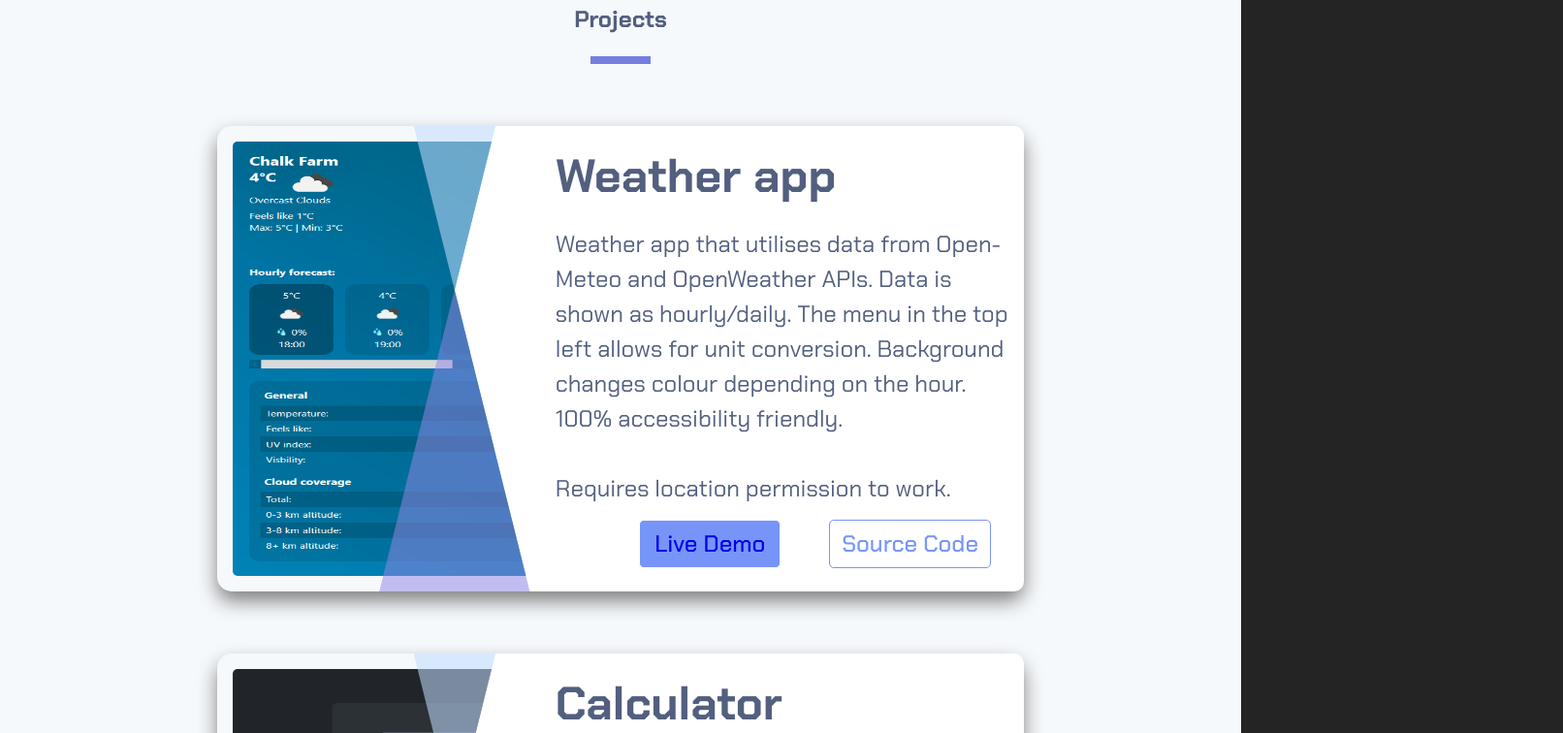
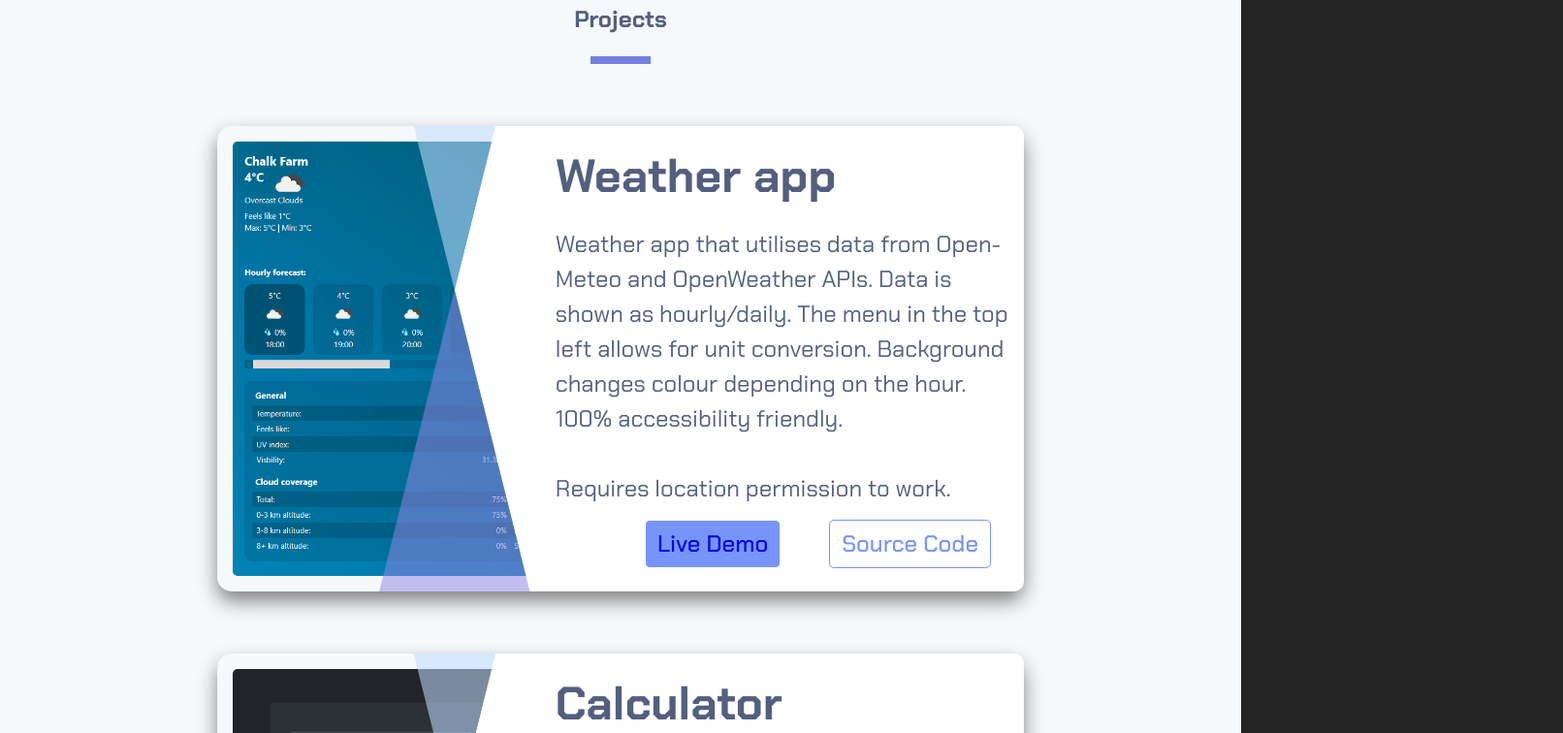
Before and after one commit to BirdOfSteel/myPortfolio, a React (Vite) app: page / in a window 1280 px wide. Shown: the part 980-1736 px from the top of the page at 97% size, 1612 px wide, since content can reach past the window. Built offline with nearby package versions, Linux system fonts and the light colour scheme; a web font is replaced by a local one.

Commit message:
Fixed stretched images
- Fixed stretched images
- Added revised CV

```diff
--- a/src/App.css
+++ b/src/App.css
@@ -165,14 +165,15 @@ html, body {
     }
 
       .projectImage {
-        width: 100%;
+        width: auto;
         height: 100%;
         border-radius: 5px;
+        position: relative;
+        margin-right: 100%
       }
 
       .projectImageOverlay {
         background: url('/projectOverlay.svg');
-        background-repeat: no-repeat;
         background-size: cover;
         top: 0;
         right: 0;
@@ -200,8 +201,8 @@ html, body {
           margin-bottom: 1rem;
         }
 
-        .projectDivText {
-        }
+        /* .projectDivText {
+        } */
 
         .projectDivButtonsDiv {
           width: 100%;
@@ -215,8 +216,7 @@ html, body {
         .projectLiveDemoButton, .projectSourceCodeButton {
           border: 0;
           border-radius: 5px;
-          min-width: 120px;
-          width: max-content;
+          min-width: max-content;
           padding: 0.5rem 0.75rem;
           height: 2rem;
           font-family: inherit;
@@ -288,6 +288,6 @@ html, body {
             margin-right: auto;
           }
 
-          .projectSourceCodeButton {
-          }
+          /* .projectSourceCodeButton {
+          } */
 }
```
Also changed, not shown: 1 other file (tests, documents, lock files or other folders).
